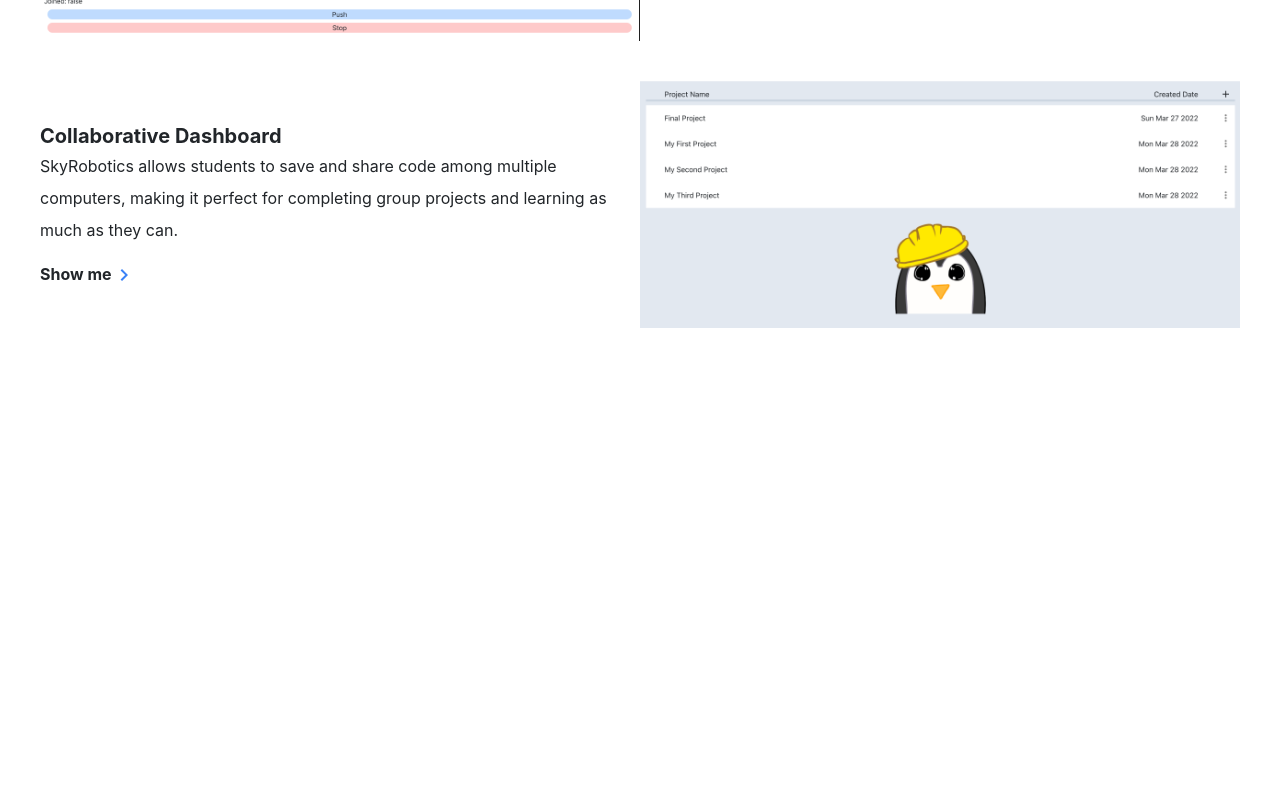
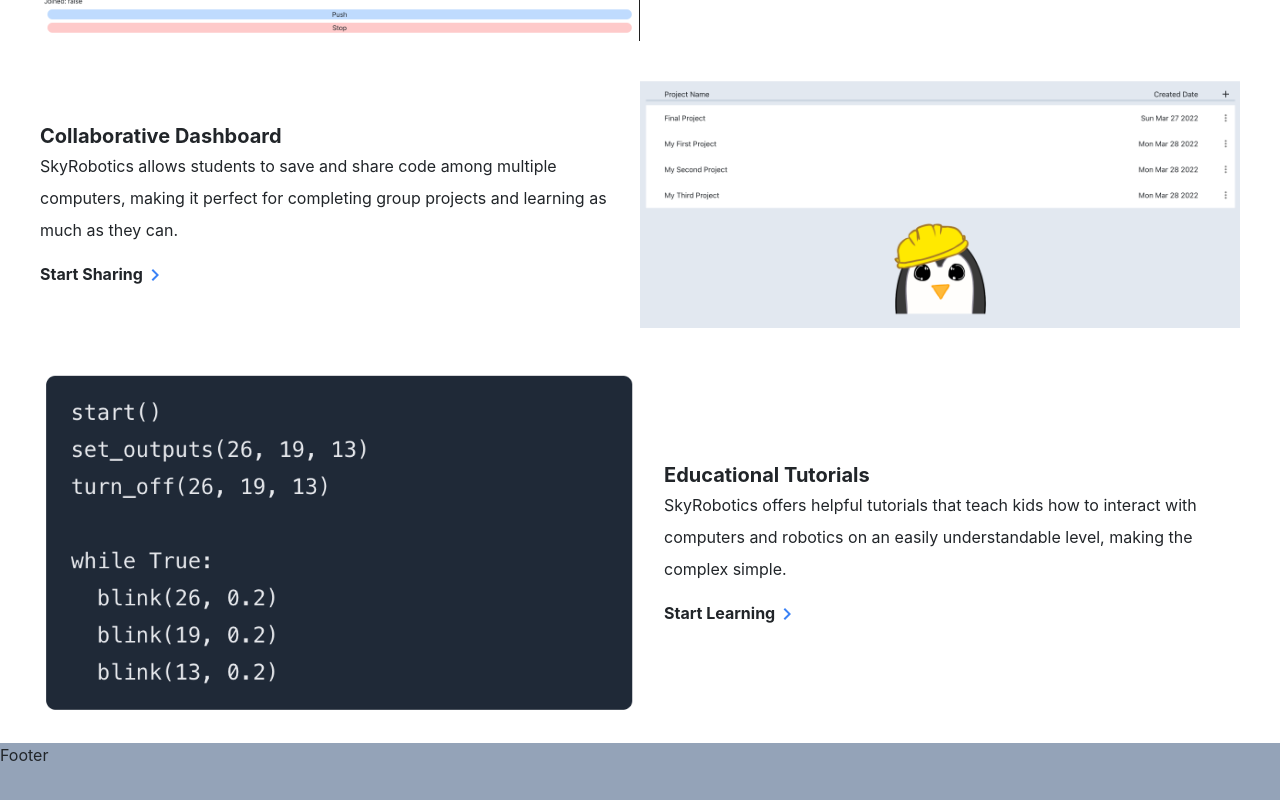
Before and after one commit to AnmayG/skyr-website, a React (Create React App) app: page / in a window 1280 px wide. Shown: the part 1105-1905 px from the top of the page. Before the commit the page ends 1433 px from the top, so only its background shows below. Built offline with nearby package versions, Linux system fonts and the light colour scheme; no server answers.

Commit message:
complete tutorial intro

```diff
--- a/src/components/general/Footer.js
+++ b/src/components/general/Footer.js
@@ -1,7 +1,11 @@
 import React from "react";
 
 function Footer() {
-  return <div>Footer</div>;
+  return (
+    <div className="h-[50vh] bg-slate-400">
+      <div>Footer</div>
+    </div>
+  );
 }
 
 export default Footer;
--- a/src/components/landing-page/DashboardIntro.js
+++ b/src/components/landing-page/DashboardIntro.js
@@ -18,7 +18,7 @@ function DashboardIntro() {
                 className="font-bold mt-3"
                 to="/dashboard"
               >
-                Show me
+                Start Sharing
                 <ChevronRight className="text-blue-500" />
               </Link>
             </div>
--- /dev/null
+++ b/src/components/landing-page/TutorialsIntro.js
@@ -0,0 +1,37 @@
+import React from "react";
+import { Link, useNavigate } from "react-router-dom";
+import { ChevronRight } from "@mui/icons-material";
+
+function TutorialsIntro() {
+  return (
+    <div className="px-10 pt-2 pb-4">
+      <div className="mt-8 flex items-center">
+        <div className="overflow-hidden w-1/2 h-full">
+          <img src="/tutorials-pic.png" alt="IDE Picture" />
+        </div>
+        <div className="w-1/2 items-center">
+          <div className="pl-4">
+            <div className="text-xl font-bold text-left">
+              Educational Tutorials
+            </div>
+            <div className="leading-loose">
+              SkyRobotics offers helpful tutorials that teach kids how to interact with computers and robotics on an easily understandable level, making the complex simple.
+            </div>
+            <div className="flex">
+              <Link
+                style={{ textDecoration: "none" }}
+                className="font-bold mt-3"
+                to="/newproject"
+              >
+                Start Learning
+                <ChevronRight className="text-blue-500" />
+              </Link>
+            </div>
+          </div>
+        </div>
+      </div>
+    </div>
+  );
+}
+
+export default TutorialsIntro;
--- a/src/pages/default/LandingPage.js
+++ b/src/pages/default/LandingPage.js
@@ -2,6 +2,8 @@ import Navbar from "../../components/general/Navbar";
 import IDEIntro from "../../components/landing-page/IDEIntro";
 import { Link, useNavigate } from "react-router-dom";
 import DashboardIntro from "../../components/landing-page/DashboardIntro";
+import TutorialsIntro from "../../components/landing-page/TutorialsIntro";
+import Footer from "../../components/general/Footer";
 
 function LandingPage() {
   return (
@@ -48,6 +50,8 @@ function LandingPage() {
       </div>
       <IDEIntro />
       <DashboardIntro />
+      <TutorialsIntro />
+      <Footer />
     </div>
   );
 }
```
Also changed, not shown: public/tutorials-pic.png (added).
